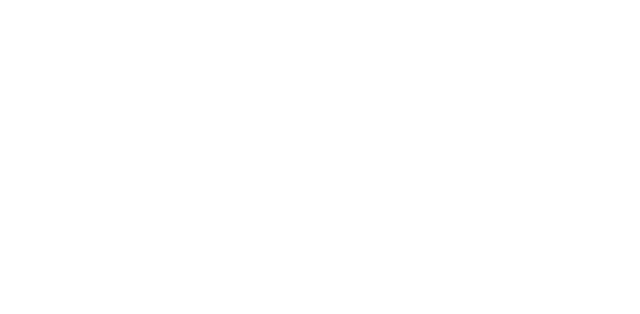
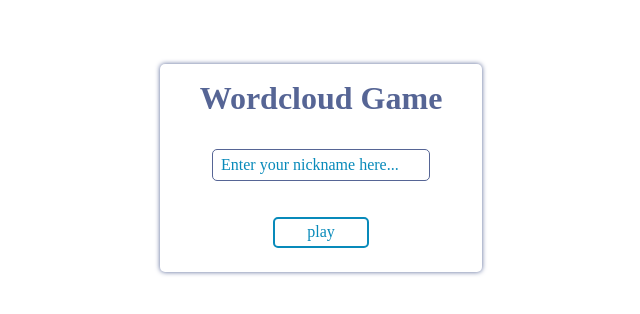
Before and after one commit to SzymonSzmydt/wordcloud-game, a React (Vite) app: page / in a window 1280 px wide. Shown: the part 232-546 px from the top of the page, without its empty margins (319-959 px from the left). Built offline with nearby package versions, Linux system fonts and the light colour scheme.

Commit message:
LoginForm now has name validation

```diff
--- a/index.html
+++ b/index.html
@@ -4,7 +4,7 @@
     <meta charset="UTF-8" />
     <link rel="icon" type="image/svg+xml" href="/vite.svg" />
     <meta name="viewport" content="width=device-width, initial-scale=1.0" />
-    <title>Word Game</title>
+    <title>Wordcloud Game</title>
   </head>
   <body>
     <div id="root"></div>
--- a/src/App.css
+++ b/src/App.css
@@ -0,0 +1,18 @@
+.App {
+    width: 100vw;
+    height: 100vh;
+    display: flex;
+    justify-content: center;
+    align-items: center;
+    flex-direction: column;
+}
+
+@keyframes shown {
+    from {
+        opacity: 0;
+    }
+
+    to {
+        opacity: 1;
+    }
+}
--- a/src/App.tsx
+++ b/src/App.tsx
@@ -1,8 +1,12 @@
 import "./App.css";
+import Login from "./pages/Login";
 
 function App() {
-
-  return <div className='App'></div>;
+  return (
+    <div className='App'>
+      <Login />
+    </div>
+  );
 }
 
 export default App;
--- /dev/null
+++ b/src/components/buttons/StandardButton.tsx
@@ -0,0 +1,16 @@
+import style from "./styles/standard.module.css";
+
+interface StandardButtonProps {
+  handleClick?: () => void;
+  name: string;
+}
+
+const StandardButton = ({ name, handleClick }: StandardButtonProps) => {
+  return (
+    <button onClick={handleClick} className={style.box}>
+      {name}
+    </button>
+  );
+};
+
+export default StandardButton;
--- /dev/null
+++ b/src/components/buttons/styles/standard.module.css
@@ -0,0 +1,17 @@
+.box {
+    background-color: var(--white-color);
+    border: 2px solid var(--secondary-color);
+    border-radius: var(--radius);
+    color: var(--secondary-color);
+    cursor: pointer;
+    display: block;
+    padding: 0.25rem 2rem;
+    margin: 1rem auto;
+    transition: all 0.4s;
+}
+
+.box:hover {
+    border: 2px solid var(--primary-color);
+    color: var(--primary-color);
+    box-shadow: var(--shadow);
+}
--- /dev/null
+++ b/src/components/forms/LoginForm.tsx
@@ -0,0 +1,37 @@
+import { useState } from "react";
+import StandardButton from "../buttons/StandardButton";
+import style from "./styles/login.module.css";
+
+function LoginForm() {
+  const [error, setError] = useState("");
+
+  const handleSubmitForm = (event: React.FormEvent<HTMLFormElement>) => {
+    event.preventDefault();
+    const data = new FormData(event.currentTarget);
+    const nickname = data.get(`nickname`) as string;
+
+    if (nickname.length >= 3) {
+      localStorage.setItem("user", nickname);
+    }
+
+    if (nickname.length < 3) {
+      return setError("The nickname is to short!");
+    }
+  };
+
+  return (
+    <form onSubmit={handleSubmitForm} className={style.form}>
+      <input
+        type='text'
+        name='nickname'
+        minLength={3}
+        required
+        placeholder='Enter your nickname here...'
+      />
+      <p className={style.error}> {error} </p>
+      <StandardButton name='play' />
+    </form>
+  );
+}
+
+export default LoginForm;
--- /dev/null
+++ b/src/components/forms/styles/login.module.css
@@ -0,0 +1,21 @@
+.form input {
+    width: 100%;
+    height: 2rem;
+    box-sizing: border-box;
+    border: 1px solid var(--primary-color);
+    border-radius: var(--radius);
+    padding: 0 0.5rem;
+    margin: 0;
+}
+
+.form input::placeholder {
+    color: var(--secondary-color);
+}
+
+.error {
+    margin: 0.25rem 0 0 0;
+    color: var(--red-color);
+    font-size: 0.85rem;
+    height: 1rem;
+    width: 100%;
+}
--- a/src/index.css
+++ b/src/index.css
@@ -1,3 +1,15 @@
+:root {
+    --primary-color: #566595;
+    --secondary-color: #088ABA;
+    --third-color: #8A98CB;
+
+    --white-color: #ffffff;
+    --red-color: #d40000;
+
+    --radius: 5px;
+    --shadow: 0px 0px 5px 0px var(--primary-color);
+}
+
 html {
     line-height: 1.15;
     -webkit-text-size-adjust: 100%;
@@ -5,6 +17,7 @@
 
 body {
     margin: 0;
+    background-color: var(--white-color);
 }
 
 main {
--- /dev/null
+++ b/src/pages/Login.tsx
@@ -0,0 +1,13 @@
+import LoginForm from "../components/forms/LoginForm";
+import style from "./styles/login.module.css";
+
+function Login() {
+  return (
+    <div className={style.wrapper}>
+      <h1>Wordcloud Game</h1>
+      <LoginForm />
+    </div>
+  );
+}
+
+export default Login;
--- /dev/null
+++ b/src/pages/styles/login.module.css
@@ -0,0 +1,26 @@
+.wrapper {
+    animation: shown 1s ease-out;
+    display: flex;
+    flex-direction: column;
+    align-items: center;
+    padding: 0.5rem;
+    border-radius: var(--radius);
+    box-shadow: var(--shadow);
+}
+
+.wrapper h1 {
+    color: var(--primary-color);
+    margin: 0.5rem 2rem 2rem;
+}
+
+@media screen and (max-width: 370px) {
+    .wrapper {
+        margin: 0 0.5rem;
+    }
+}
+
+@media screen and (max-width: 270px) {
+    .wrapper h1 {
+        font-size: 1.5rem;
+    }
+}
```
